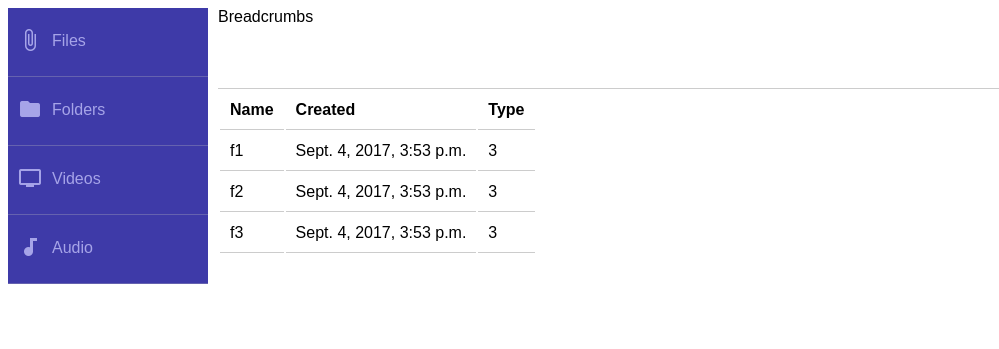
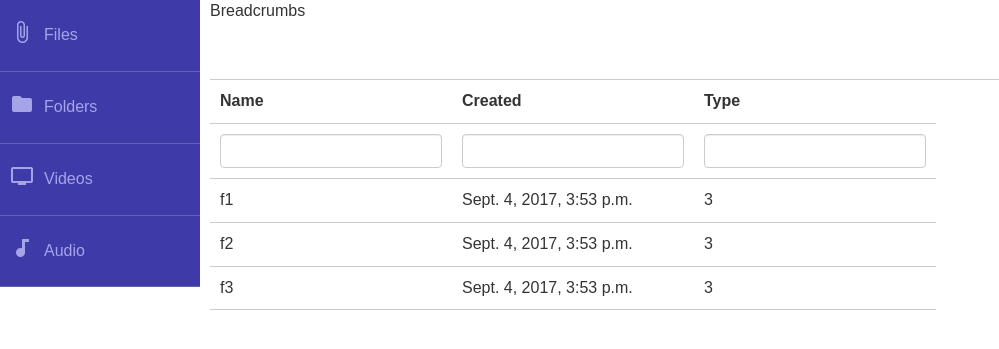
Before and after one commit to amigo00678/BookMe2, a Django app: page /web/files/ in a window 1280 px wide. Shown: the top 349 px of the page, without its empty margins (0-999 px from the left). Run offline with Django 3.2, Linux system fonts and the light colour scheme; some libraries are stand-ins or nearby versions.

Commit message:
Added BS styles

```diff
--- a/web/static/css/styles.css
+++ b/web/static/css/styles.css
@@ -38,7 +38,7 @@ body{
     height: 80px;
     border-bottom: 1px solid #ccc;
 }
-.container{
+.content-container{
     padding-left: 210px;
 }
 .list-table td{
--- a/web/templates/base.html
+++ b/web/templates/base.html
@@ -17,11 +17,14 @@
     {% endblock %}
 
     {% block css %}
+    <link rel="stylesheet" href="https://maxcdn.bootstrapcdn.com/bootstrap/3.3.7/css/bootstrap.min.css">
     <link rel="stylesheet" href="{% static 'css/styles.css' %}">
     {% endblock %}
 </head>
 
 <body>
+    <div class="container col-xs-12">
+        <div class="row">
             <ul class="menu">
                 <li><a href="{% url 'files' %}"><i class="material-icons">attach_file</i><span>Files</span></a></li>
                 <li><a href="{% url 'folders' %}"><i class="material-icons">folder</i><span>Folders</span></a></li>
@@ -29,7 +32,7 @@
                 <li><a href=""><i class="material-icons">audiotrack</i><span>Audio</span></a></li>
             </ul>
 
-    <div class="container">
+            <div class="content-container">
                 <div class="header">Breadcrumbs</div>
 
                 <div class="content">
@@ -37,5 +40,7 @@
                     {% endblock %}
                 </div>
             </div>
+        </div>
+    </div>
 </body>
 </html>
--- a/web/templates/files/files_list.html
+++ b/web/templates/files/files_list.html
@@ -11,6 +11,11 @@
             <th class="sortable" data-field='created'>Created</th>
             <th class="sortable" data-field='type'>Type</th>
         </tr>
+        <tr>
+            <th><input class='form-control filter' data-field='name'></input></th>
+            <th><input class='form-control filter' data-field='created'></input></th>
+            <th><input class='form-control filter' data-field='type'></input></th>
+        </tr>
     </thead>
     <tbody>
         {% include 'files/_files_list.html' %}
```
Lines whose indentation alone changed are shown as unchanged.
